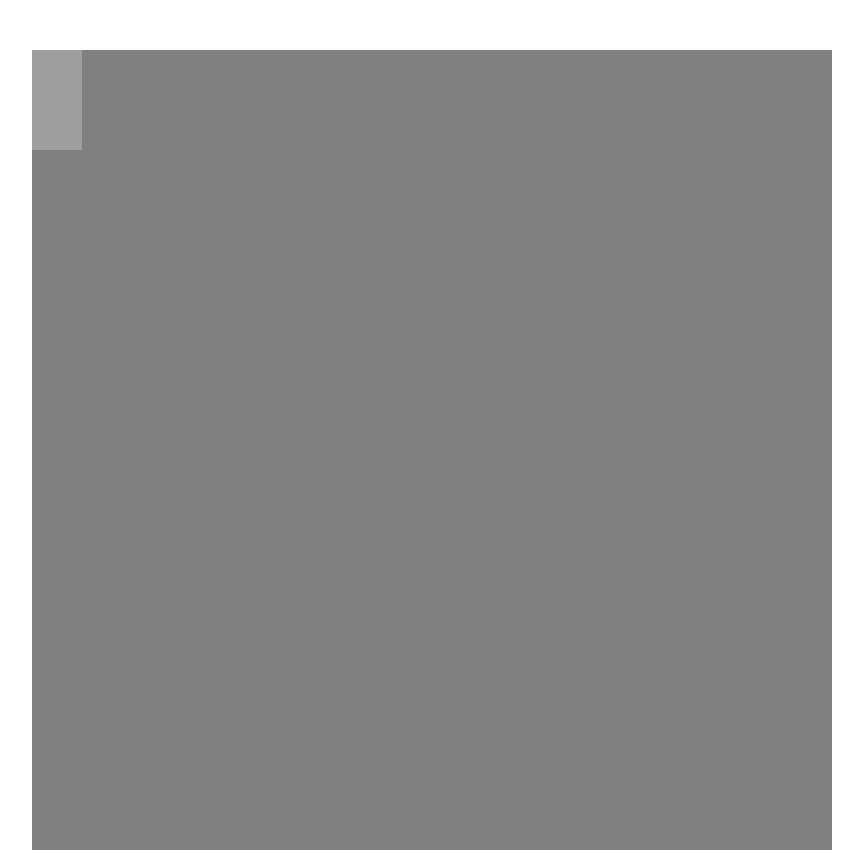
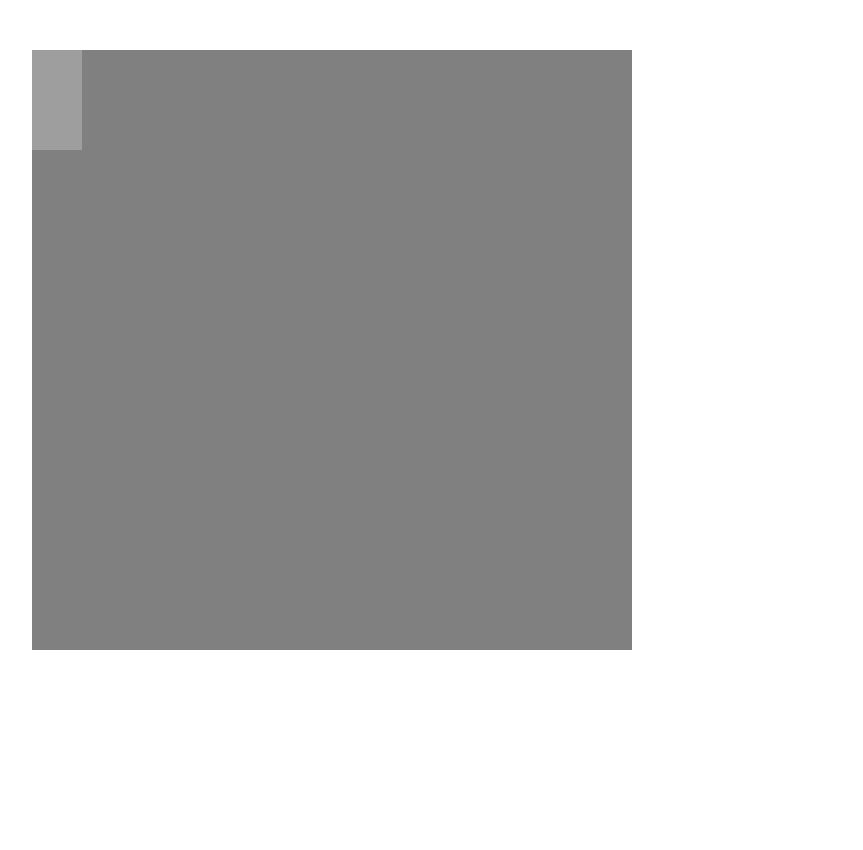
Before and after one commit to ALee-DF/driving-game, a website: page index.html in a window 1280 px wide. Shown: the whole page, without its empty margins (18-881 px from the left). After the commit the page ends 800 px from the top, so only its background shows below. Drawn offline with Linux system fonts and the light colour scheme; grey boxes are pictures that could not be loaded.

Commit message:
Rewrote stop condition and made the boundary smaller. #9

```diff
--- a/styles.css
+++ b/styles.css
@@ -7,8 +7,8 @@ body {
   position: absolute;
   left: 50px;
   top: 50px;
-  width: 800px;
-  height: 800px;
+  width: 600px;
+  height: 600px;
   background-color: grey;
 }
 
```
